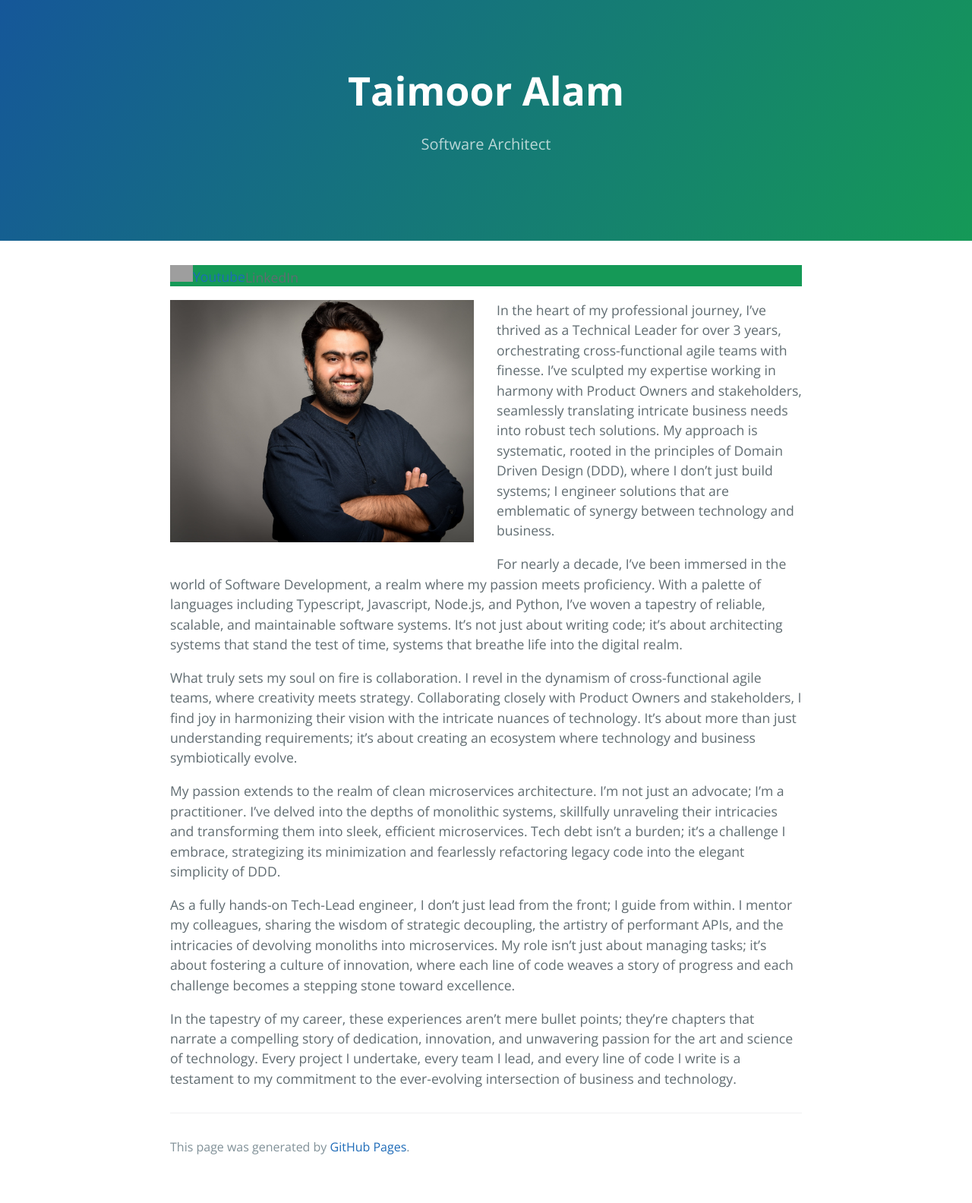
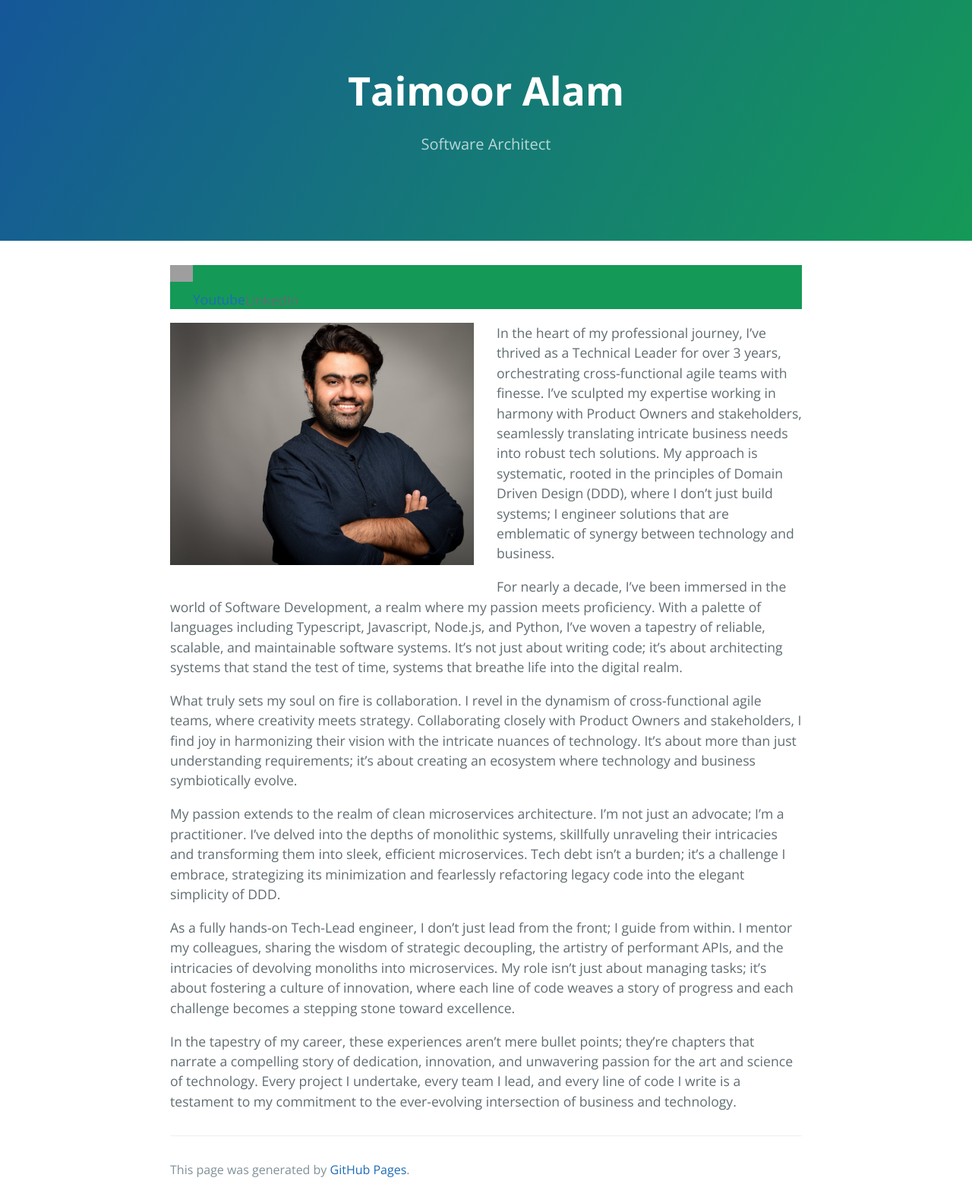
Before and after one commit to taimooralam/taimooralam.github.io, a Jekyll site: the page built from index.md, in a window 1280 px wide. Shown: the whole page at 76% size. Built offline with Jekyll 4.4.1, drawn with Linux system fonts in a browser that asks for light colours; our own code applies the rules of GitHub Pages for plain Markdown files; before the commit the page ends 1554 px from its top, so only the background shows below that; grey boxes are pictures that could not be loaded.

Commit message:
change style

```diff
--- a/index.md
+++ b/index.md
@@ -1,4 +1,4 @@
-<div id="#nav" style="background-color: rgb(21, 153, 87);"><span><a href="https://www.youtube.com/channel/UC4d7i6K3bdgI2w_o2xMeHKw"><img width="30" src="https://static.vecteezy.com/system/resources/previews/018/930/572/original/youtube-logo-youtube-icon-transparent-free-png.png">Youtube</a></span><span>LinkedIn</span></div>
+<div id="#nav" style="background-color: rgb(21, 153, 87);"><span><a href="https://www.youtube.com/channel/UC4d7i6K3bdgI2w_o2xMeHKw"><img style="margin: 0px 0px 30px 0px;" width="30" src="https://static.vecteezy.com/system/resources/previews/018/930/572/original/youtube-logo-youtube-icon-transparent-free-png.png">Youtube</a></span><span>LinkedIn</span></div>
 
 <img src="./assets/images/picture.jpg" align="left" alt="drawing" width="400" style="margin: 0px 30px 20px 0px;"/>
 In the heart of my professional journey, I've thrived as a Technical Leader for over 3 years, orchestrating cross-functional agile teams with finesse. I've sculpted my expertise working in harmony with Product Owners and stakeholders, seamlessly translating intricate business needs into robust tech solutions. My approach is systematic, rooted in the principles of Domain Driven Design (DDD), where I don't just build systems; I engineer solutions that are emblematic of synergy between technology and business.
```
